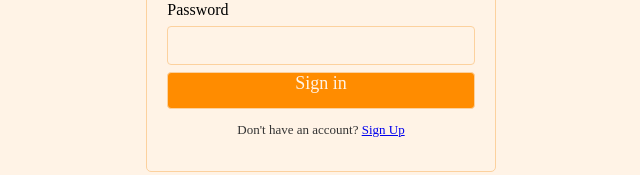
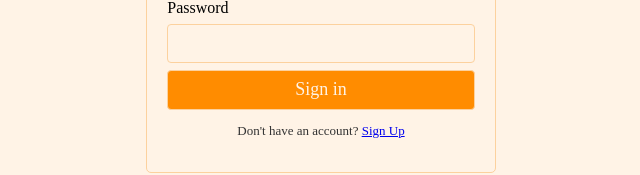
Before and after one commit to joshuaelan12/CamerP, a React (Create React App) app: page /login in a window 1280 px wide. Shown: the part 399-574 px from the top of the page, without its empty margins (319-959 px from the left). Built offline with nearby package versions, Linux system fonts and the light colour scheme; the HTML template or start-up script is replaced by a standard one.

Commit message:
Sign in Button layout fix

```diff
--- a/src/Pages/auth-pages/login-page/Login.css
+++ b/src/Pages/auth-pages/login-page/Login.css
@@ -50,7 +50,7 @@ input select option{
 }
 
 .signin-btn {
-    height: 35px;
+    height: 30px;
     border: 1px solid #fcd19e;
     border-radius: 4px;
     background-color: #ff8c00;
@@ -58,6 +58,7 @@ input select option{
     text-align: center;
     text-decoration: none;
     color: #fff3e6;
+    padding-top: 8px;
 
 }
 
```
